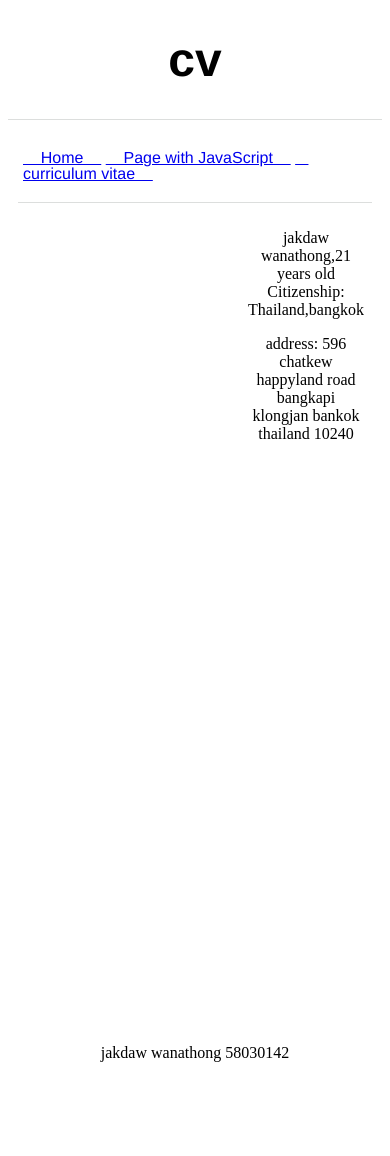
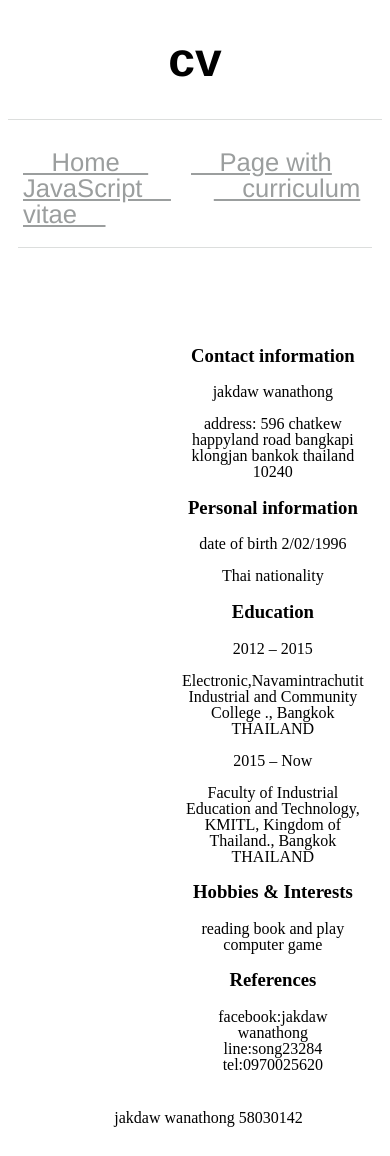
Before and after one commit to SongWanathong/lab-webtec, a plain HTML site: page webtec/CV.html in a window 390 px wide. Before the commit the page ends 1096 px from the top, so only its background shows below. Drawn offline with Linux system fonts and the light colour scheme; grey boxes are pictures that could not be loaded.

Commit message:
up date css rule

```diff
--- a/webtec/CV.html
+++ b/webtec/CV.html
@@ -4,13 +4,14 @@
         <meta charset="utf-8">
         <title>CV</title>
         <link rel="stylesheet" href="css/cv.css">
+        <link rel="stylesheet" href="css/menu.css">
     </head>
     <body>
         <header>
             <h1> cv  </h1>
 
         </header>
-        <nav>
+        <nav id="id03">
             <a href="#"> &nbsp &nbsp Home  &nbsp &nbsp</a>
             <a href="#"> &nbsp &nbsp Page  with JavaScript  &nbsp &nbsp</a>
             <a href="#"> &nbsp &nbsp curriculum vitae  &nbsp &nbsp </a>
@@ -25,14 +26,30 @@
                     <img src="https://www.img.in.th/images/8af24e3251fd0b378f10f84662c2419e.jpg" style="width:100%; height:100%"; />
                 </section>
                 <section >
-                    <p >
-                        jakdaw wanathong,21 years old <br>
-                        Citizenship: Thailand,bangkok
+                  <h3>  Contact information</h3>
+                   <p> jakdaw wanathong</p>
+                    <p> address: 596 chatkew happyland road bangkapi klongjan bankok thailand 10240</p>
 
-                        </p>
-                        <p>
-                            address: 596 chatkew happyland road bangkapi klongjan bankok thailand 10240
-                        </p>
+
+                    <h3>Personal information </h3>
+                    <p> date of birth  2/02/1996  </p>
+                        <p> Thai nationality</p>
+
+                        <h3>  Education</h3>
+                    <p> 2012 – 2015              </p>
+                        <p> Electronic,Navamintrachutit Industrial and Community College .,  Bangkok THAILAND</p>
+
+                            <p>  2015 – Now               </dim>
+                                <p>  Faculty of Industrial Education and Technology, KMITL, Kingdom of Thailand.,  Bangkok THAILAND</p>
+
+                                <h3>  Hobbies & Interests</h3>
+                                <p>  reading book and play computer game</p>
+
+
+                                    <h3>  References</h3>
+                    <dim>facebook:jakdaw wanathong</dim><br>
+                    <dim>line:song23284</dim><br>
+                    <dim>tel:0970025620</dim>
 
 
 
--- a/webtec/css/cv.css
+++ b/webtec/css/cv.css
@@ -1,45 +1,23 @@
-header{
-    border-bottom: 0.1rem solid #DCDEDD;
-    font-size: 1.5em;
-    font-family: "Maison Neue Book", "Helvetica Neue", Helvetica, Arial, sans-serif;
-    text-align: center;
-}
-
-nav{
-    margin:10px;
-    padding: 20px 5px;
-    font-size: 1.0em ;
-    line-height: 1;
-    border-bottom: 0.1rem solid #DCDEDD;
-    font-family: "Maison Neue Book", "Helvetica Neue", Helvetica, Arial, sans-serif ;
-
-}
 
 
 article{
     display: flex;
 
     flex-direction: row;
+    margin-top: 5em;
+    margin-left: 10em;
+    margin-right: 15em;
 
-    margin-left: 15em;
-    margin-right: 15em;
 }
 
 
 
-footer{
-    font-size: 1em;
-    line-height:50px;
-    margin:5px 5px;
-    padding:10px;
-
-    text-align: center;
-}
 
 
 
 #id01 section:nth-child(1)
-{
+{   margin: 5px;
+    padding: 2px;
     width: 250px;
     height:250px;
 
@@ -48,6 +26,7 @@ footer{
 {
 
     width: 800px;
-    height:800px;
+    height:750px;
     text-align: center;
+    line-height: 1;
 }
--- /dev/null
+++ b/webtec/css/js.css
@@ -0,0 +1,66 @@
+
+
+
+main{
+    display: grid;
+    grid-gap: 1rem;
+    grid-auto-rows: 1fr;
+    grid-template-columns:3fr 1fr ;
+    -ms-grid-column-span:1;
+}
+
+article{
+    display: grid;
+    grid-template-columns: 1fr ;
+    grid-template-rows: 400px 400px ;
+    grid-gap:10px;
+    width: 100%;
+}
+section{
+    font-size: 1em;
+    padding:10px;
+    margin: 10px;
+    line-height: 2;
+}
+aside{
+    font-size: 1em;
+    margin:5px 5px;
+    padding: 10px;
+
+
+}
+
+
+
+@media screen and (max-width:800px){
+
+
+           article{
+            display: grid;
+            grid-template-columns: 1fr ;
+            grid-template-rows: 400px 400px 400px;
+            grid-gap:10px;
+            width: 100%;
+        }
+}
+@media screen and (max-width:1200px){
+
+    main{
+     display: grid;
+grid-gap: 1rem;
+grid-auto-rows: 1fr;
+grid-template-columns: 0.3fr 2fr;
+border:2px solid #DCDEDD;
+-ms-grid-column-span:1;
+
+}
+aside{
+    font-size: 1em;
+    margin:5px 5px;
+    padding: 10px;
+    border:2px solid #DCDEDD(0, 255, 115);
+    height: 80px;
+    width: 80px;
+
+}
+}
--- /dev/null
+++ b/webtec/css/menu.css
@@ -0,0 +1,38 @@
+header{
+    border-bottom: 0.1rem solid #DCDEDD;
+    font-size: 1.5em;
+    font-family: "Maison Neue Book", "Helvetica Neue", Helvetica, Arial, sans-serif;
+    text-align: center;
+
+}
+
+nav{
+    margin:10px;
+    padding: 20px 5px;
+    font-size: 1.0em ;
+    line-height: 1;
+    border-bottom: 0.1rem solid #DCDEDD;
+    font-family: "Maison Neue Book", "Helvetica Neue", Helvetica, Arial, sans-serif ;
+
+
+
+}
+#id03 a
+{
+
+    margin-right: 2.4rem;
+    color: #9B9E9E;
+    font-size: 1.6rem;
+    border-color: #282828 !important;
+
+
+}
+
+footer{
+    font-size: 1em;
+    line-height:50px;
+    margin:5px 5px;
+    padding:10px;
+    text-align: center;
+    margin-left: 2em;
+}
```
Also changed, not shown: webtec/js.html (added, +72 -0 lines).
